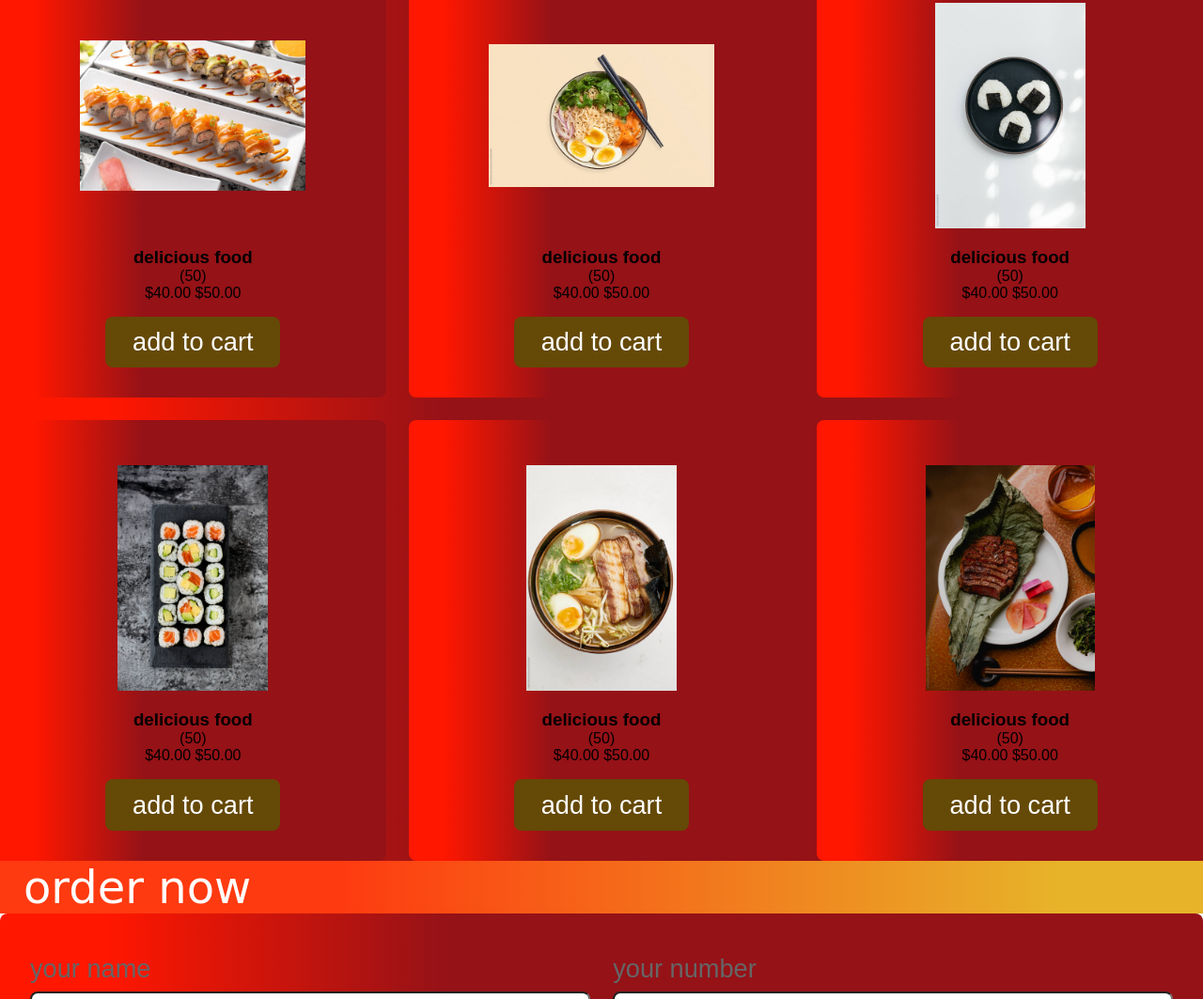
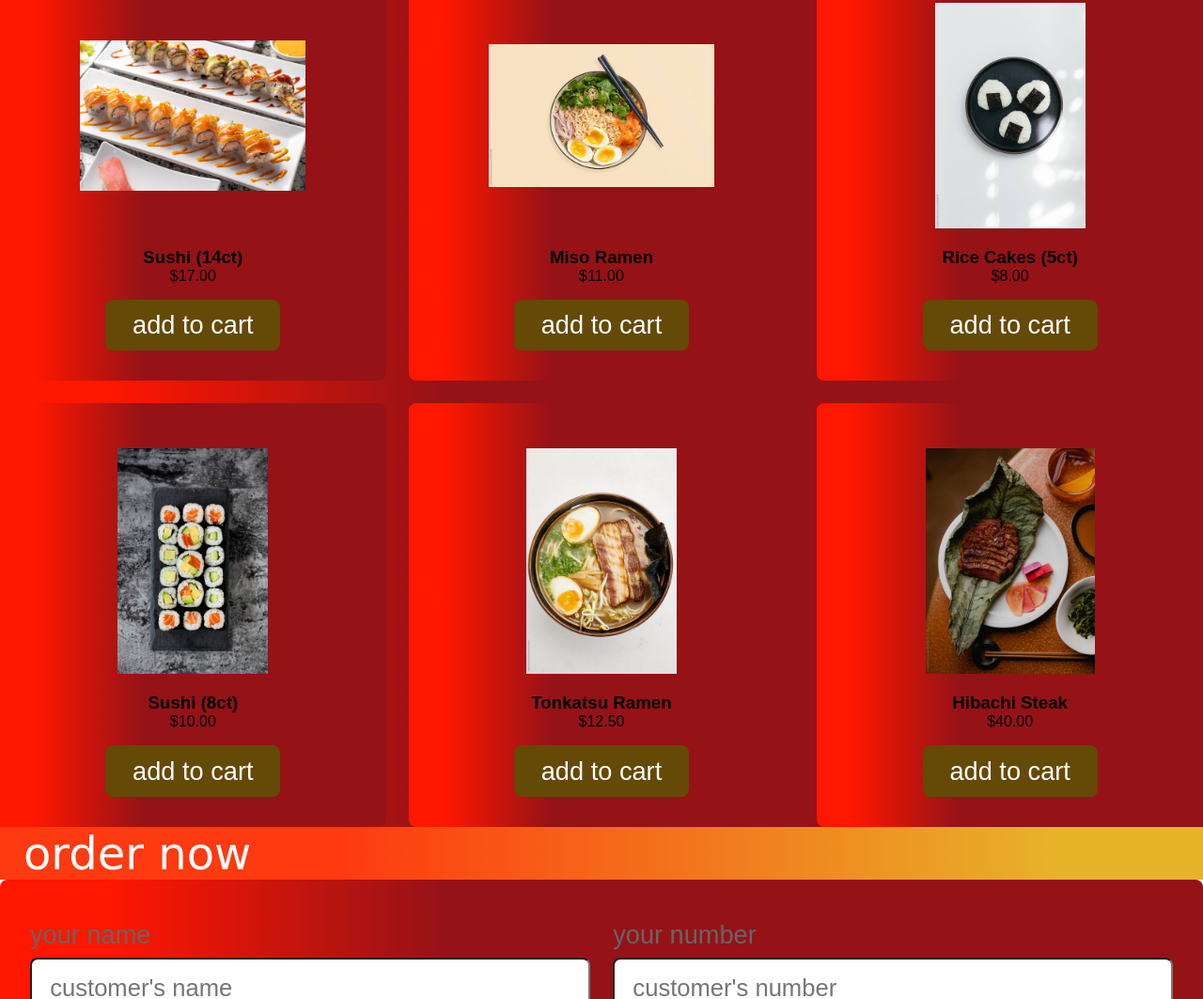
Before and after one commit to yonathangetachew/gateway-project, a plain HTML site: page JapaneseRestaurant/index.html in a window 1280 px wide. Shown: the part 2186-3249 px from the top of the page at 94% size. Drawn offline with Linux system fonts and the light colour scheme.

Commit message:
changename

```diff
--- a/JapaneseRestaurant/index.html
+++ b/JapaneseRestaurant/index.html
@@ -110,10 +110,9 @@
           <img src="img/food1.jpeg" alt="foodItem" width="90" height="50">
         </div>
         <div class="content">
-          <h3>delicious food</h3>
-          <span> (50) </span>
+          <h3>Sushi (14ct)</h3>
         </div>
-        <div class="price">$40.00 <span>$50.00</span></div>
+        <div class="price">$17.00</div>
         <a href="#" class="btn">add to cart</a>
       </div>
 
@@ -123,10 +122,9 @@
           <img src="img/food4.jpeg" alt="foodItem" width="75" height="45">
         </div>
         <div class="content">
-          <h3>delicious food</h3>
-          <span> (50) </span>
+          <h3>Miso Ramen</h3>
         </div>
-        <div class="price">$40.00 <span>$50.00</span></div>
+        <div class="price">$11.00</div>
         <a href="#" class="btn">add to cart</a>
       </div>
 
@@ -137,10 +135,9 @@
           <img src="img/food7.jpeg" alt="foodItem" width="60" height="90">
         </div>
         <div class="content">
-          <h3>delicious food</h3>
-          <span> (50) </span>
+          <h3>Rice Cakes (5ct) </h3>
         </div>
-        <div class="price">$40.00 <span>$50.00</span></div>
+        <div class="price">$8.00</div>
         <a href="#" class="btn">add to cart</a>
       </div>
 
@@ -151,10 +148,9 @@
           <img src="img/food2.jpeg" alt="foodItem" width="50" height="85">
         </div>
         <div class="content">
-          <h3>delicious food</h3>
-          <span> (50) </span>
+          <h3>Sushi (8ct)</h3>
         </div>
-        <div class="price">$40.00 <span>$50.00</span></div>
+        <div class="price">$10.00</div>
         <a href="#" class="btn">add to cart</a>
       </div>
 
@@ -164,10 +160,9 @@
           <img src="img/food5.jpeg" alt="foodItem" width="60" height="90">
         </div>
         <div class="content">
-          <h3>delicious food</h3>
-          <span> (50) </span>
+          <h3>Tonkatsu Ramen</h3>
         </div>
-        <div class="price">$40.00 <span>$50.00</span></div>
+        <div class="price">$12.50</div>
         <a href="#" class="btn">add to cart</a>
       </div>
 
@@ -177,10 +172,9 @@
           <img src="img/food9.jpeg" alt="foodItem" width="300" height="120">
         </div>
         <div class="content">
-          <h3>delicious food</h3>
-          <span> (50) </span>
+          <h3>Hibachi Steak</h3>
         </div>
-        <div class="price">$40.00 <span>$50.00</span></div>
+        <div class="price">$40.00</div>
         <a href="#" class="btn">add to cart</a>
       </div>
     </div>
```
Also changed, not shown: 2 other files.
